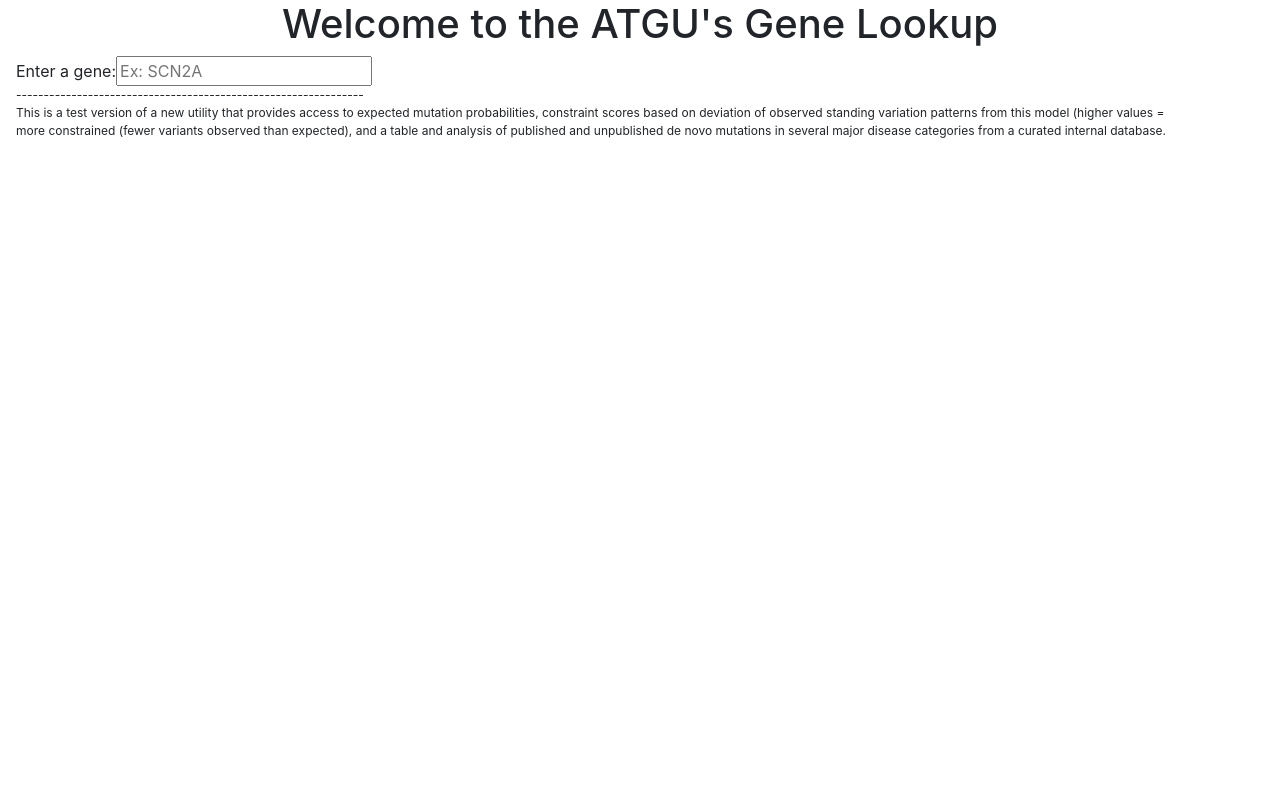
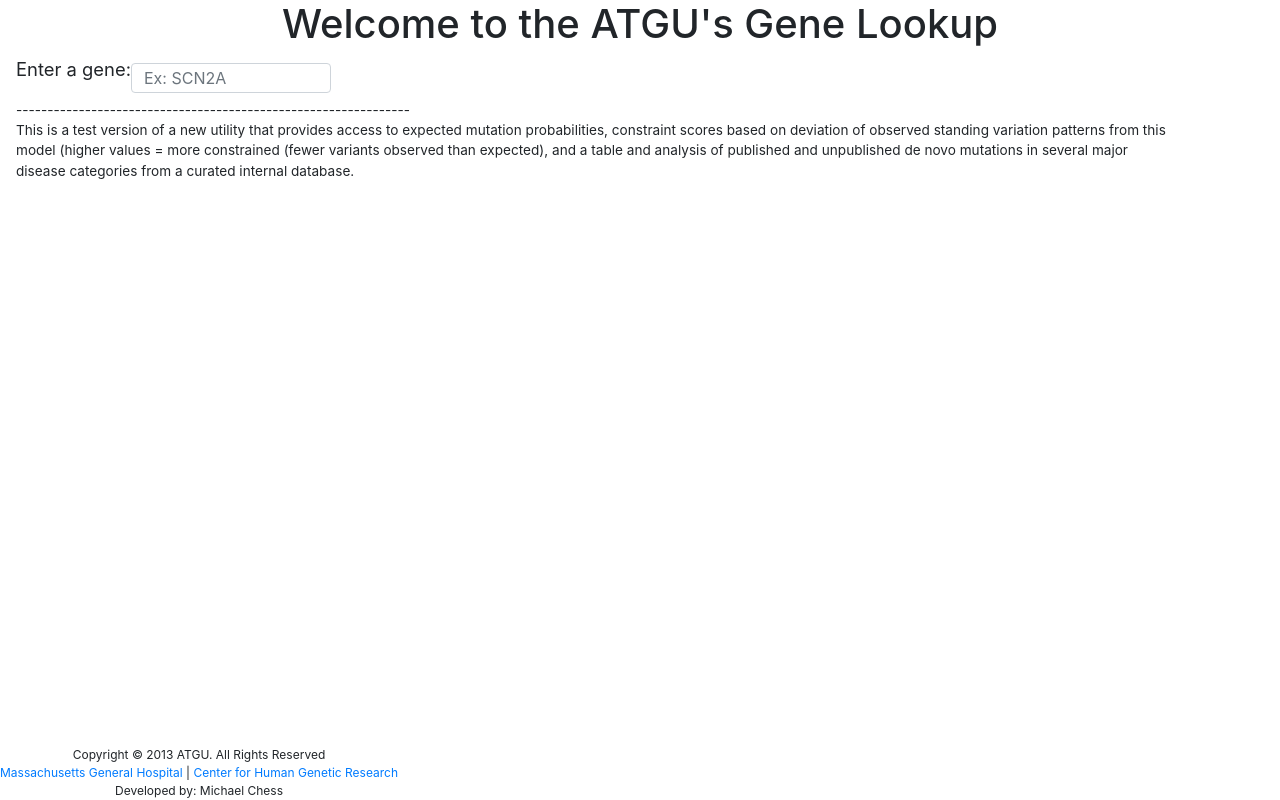
Before and after one commit to michaelchess/gene-lookup, a Flask app: page / in a window 1280 px wide. Run offline with Flask 2, Linux system fonts and the light colour scheme; some libraries are stand-ins or nearby versions.

Commit message:
final styling

```diff
--- a/GeneLookup.py
+++ b/GeneLookup.py
@@ -168,7 +168,17 @@
 			else:
 				overlapMutProbsReturns.append("noMutations")
 			multMutsFile.close()
-		return render_template('GeneLookupRetry.html', geneMutations=groupsMutsReturn, isConstrained = constrained, strForDwnld = nonStringIO, otherGeneInfo = geneSuppInfo, mutProbs = overlapMutProbsReturns, triosPerStudy = holderNumTrios, secondTriosPerStudy = holderTwoNumTrios, theGene=theGene)
+
+		zRankFile = open('ranked_z_genes.txt', 'r')
+		zRankOutOf = len(zRankFile.read().split('\n'))-2
+		zRankFile.seek(0)
+		zRank = None
+		for line in zRankFile:
+			if theGene in line:
+				zRank = line.split()[1]
+				print str(zRank)+'/'+str(zRankOutOf)
+			#print theGene+' '+line
+		return render_template('GeneLookupRetry.html', geneMutations=groupsMutsReturn, isConstrained = constrained, strForDwnld = nonStringIO, otherGeneInfo = geneSuppInfo, mutProbs = overlapMutProbsReturns, triosPerStudy = holderNumTrios, secondTriosPerStudy = holderTwoNumTrios, theGene=theGene, zRank = zRank, zRankOutOf=zRankOutOf)
 	else:
 		return redirect(url_for('initialize'))
 
--- a/templates/GeneLookupRetry.html
+++ b/templates/GeneLookupRetry.html
@@ -20,15 +20,16 @@
 			top: 0;
 			display: block;
 		}
-		@media screen and (max-width: 992px){
+		@media screen and (max-width: 768px){
 		.affix{
 			position: static;
 		}
 
 		}
 		.topStuff{
-			position: relative;
-			left: 1em;
+			/*position: relative;
+			left: 1em;*/
+			margin-left: 1em;
 		}
 		@media screen and (max-width: 768px){
 		.topStuff{
@@ -38,8 +39,18 @@
 		}
 		@media screen and (min-width: 768px){
 		.mutations{
-			position: relative;
-			left: 5em;
+			/*position: relative;
+			left: 5em;*/
+			margin-left: 5em;
+		}
+		}
+		dd{
+			margin-left: 1em;
+		}
+		@media screen and (min-width: 768px){
+		.footer{
+			position: fixed;
+			bottom: 0%;
 		}
 		}
 		/*div.affix-bottom{
@@ -61,10 +72,11 @@
 <div class="row">
 <div class="col-12 col-sm-11 col-lg-11">
 <div class="topStuff">
-	<form action="{{ url_for('lookupGene') }}" method="POST">
-		Enter a gene:<input type="text" name="requestedGene" placeholder="Ex: SCN2A">
+	<form class="form-inline" action="{{ url_for('lookupGene') }}" method="POST">
+		<p style="display: inline;">Enter a gene:</p>
+		<input style="width: 200px; height: 30px;" class="form-control" type="text" name="requestedGene" placeholder="Ex: SCN2A">
 	</form>
-	<p style="font-size: 0.75em;">---------------------------------------------------------------<br>
+	<p style="font-size: 0.85em;">---------------------------------------------------------------<br>
 	This is a test version of a new utility that provides access to expected mutation probabilities, constraint scores based on deviation of observed standing variation patterns from this model (higher values = more constrained (fewer variants observed than expected), and a table and analysis of published and unpublished de novo mutations in several major disease categories from a curated internal database.</p>
 	</div>
 	{% if geneMutations != None: %}
@@ -73,13 +85,13 @@
 <div class="row">
 <div class="col-12 col-sm-4 col-lg-4">
 <div class="affix-top" data-spy="affix" data-offset-top="150">
-<div style="position: relative; left: 3em;">
+<div style="margin-left: 3em;">
 		<h1 class="pageTitle">{{otherGeneInfo[1]}}</h1>
-<div style="position: relative; left: 2em;">
+<div style="margin-left: 2em;">
 <!--<div class="affix" style="top: 200px; left: 100px;,">-->
 		<p>Chromosome: {{otherGeneInfo[2]}}</p>
 		<p>Start--Stop: {{otherGeneInfo[3]}}--{{otherGeneInfo[4]}}</p>
-		<p># Base Pairs: {{otherGeneInfo[5]}}</p>
+		<p># Base Pairs (coding region): {{otherGeneInfo[5]}}</p>
 		<dl>
 			<dt><b>Per Trio Probability of Mutation:</b></dt>
 				<dd>Synonymous: {{otherGeneInfo[7]}}</dd>
@@ -95,22 +107,25 @@
 		{% else %}
 			<p>This gene is not constrained.</p>
 		{% endif %}
+		<p>Constraint Rank: {% if zRank != None: %}{{zRank}}/{{zRankOutOf}}{% else: %}NA{% endif %}</p>
 		<a href={{url_for('downloadConstraints')}}><button type="button" class="btn btn-default btn-xs" style="display: block;">Download Constraint Scores</button></a>
 		<p><br><b>Other Information Sources:</b></p>
 		<a href="http://www.genecards.org/cgi-bin/carddisp.pl?gene={{otherGeneInfo[1]}}&search={{otherGeneInfo[1]}}">Gene Cards Link for {{otherGeneInfo[1]}}</a>
+		<a href="http://www.ncbi.nlm.nih.gov/gene/?term={{otherGeneInfo[1]}}"><br>OMIM Link for {{otherGeneInfo[1]}}</a>
 </div>
 </div>
 </div>
 </div>
 <div class="col-12 col-sm-8 col-lg-8">
 <div class="mutations">
+		<h2><br>Mutations:</h2>
 		<h5><button type="button" class="btn btn-default btn-sm" onclick="showAll()">Show All</button>
 		<button type="button" class="btn btn-default btn-sm" onclick="hideAll()">Hide All</button></h5>
 
 		{% for group in geneMutations: %}
-			<h3><b>{{ group[(group|length)-1] }}</b>
-			<a href="javascript:ShowHide('{{ group[(group|length)-1] }}')"><img id="{{ group[(group|length)-1] }}img" src="{{url_for('static', filename='arrow_closed.jpg')}}" width="28px"/></a>
-			</h3>
+			<h3><a href="javascript:ShowHide('{{ group[(group|length)-1] }}')"><b>{{ group[(group|length)-1] }}</b>
+			<img id="{{ group[(group|length)-1] }}img" src="{{url_for('static', filename='arrow_closed.jpg')}}" width="28px"/>
+			</a></h3>
 		<div class="studyGroup" id="{{group.pop()}}" style="display: none;">
 			{% if group|length >= 1: %}
 			<p>In {{triosPerStudy.pop(0)}} combined trios.</p>
@@ -156,7 +171,7 @@
 		</div>
 		{% endfor %}
 		<a href="{{ url_for('downloadGeneMuts', downloadString=strForDwnld, gene=theGene) }}">
-			<button class="btn btn-default btn-sm" type="button">Download This Data</button>
+			<button class="btn btn-default btn-xs" type="button">Download This Data</button>
 		</a>
 </div>
 </div>
@@ -165,6 +180,16 @@
 	{% endif %}
 	{% endif %}
 </div>
+</div>
+</div>
+<div class="row">
+<div class="col-12 col-sm-6 col-lg-6">
+	<div class="footer" id="footer">
+		<p id="legal" style="margin: 0; font-size: 0.75em; text-align: center;">Copyright © 2013 ATGU. All Rights Reserved <br>
+		<a href="http://www.massgeneral.org">Massachusetts General Hospital</a> |
+		<a href="http://chgr.mgh.harvard.edu">Center for Human Genetic Research</a><br>
+		Developed by: Michael Chess</p>
+	</div>
 </div>
 </div>
 	<script type="text/javascript">
```
